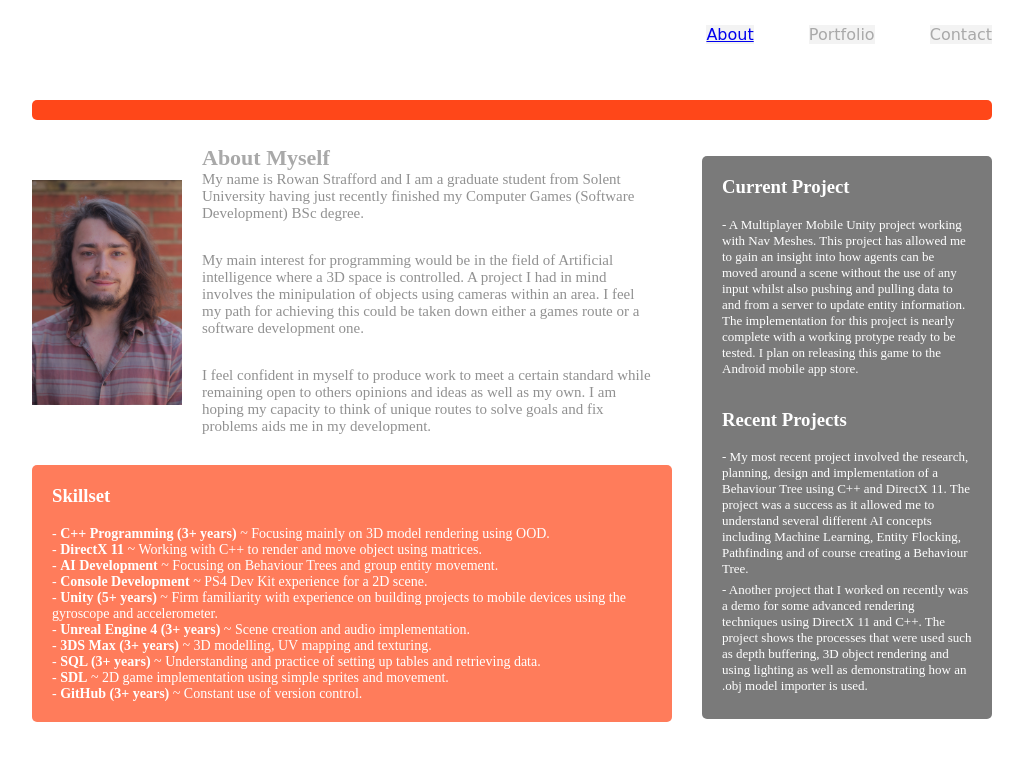
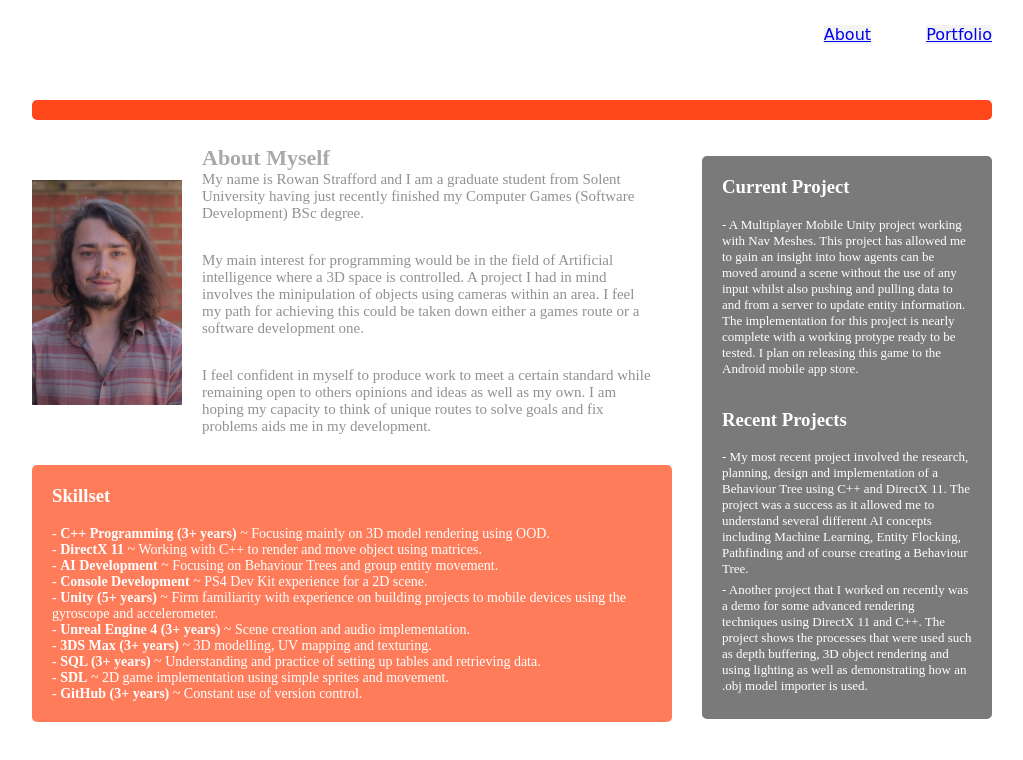
Before and after one commit to RowanStrafford/RowanStrafford.github.io, a plain HTML site: page index.html in a window 1280 px wide. Shown: the whole page, without its empty margins (128-1151 px from the left). Drawn offline with Linux system fonts and the light colour scheme.

Commit message:
Added Gallery link

```diff
--- a/index.html
+++ b/index.html
@@ -13,8 +13,7 @@
 
                 <nav>
                 <li><a href="index.html" class="button">About</a></li>
-                <li>Portfolio</li>
-                <li>Contact</li>
+                <li><a href="Gallery.html" class="button">Portfolio</a></li>
                 </nav>
 
             </div>
```
